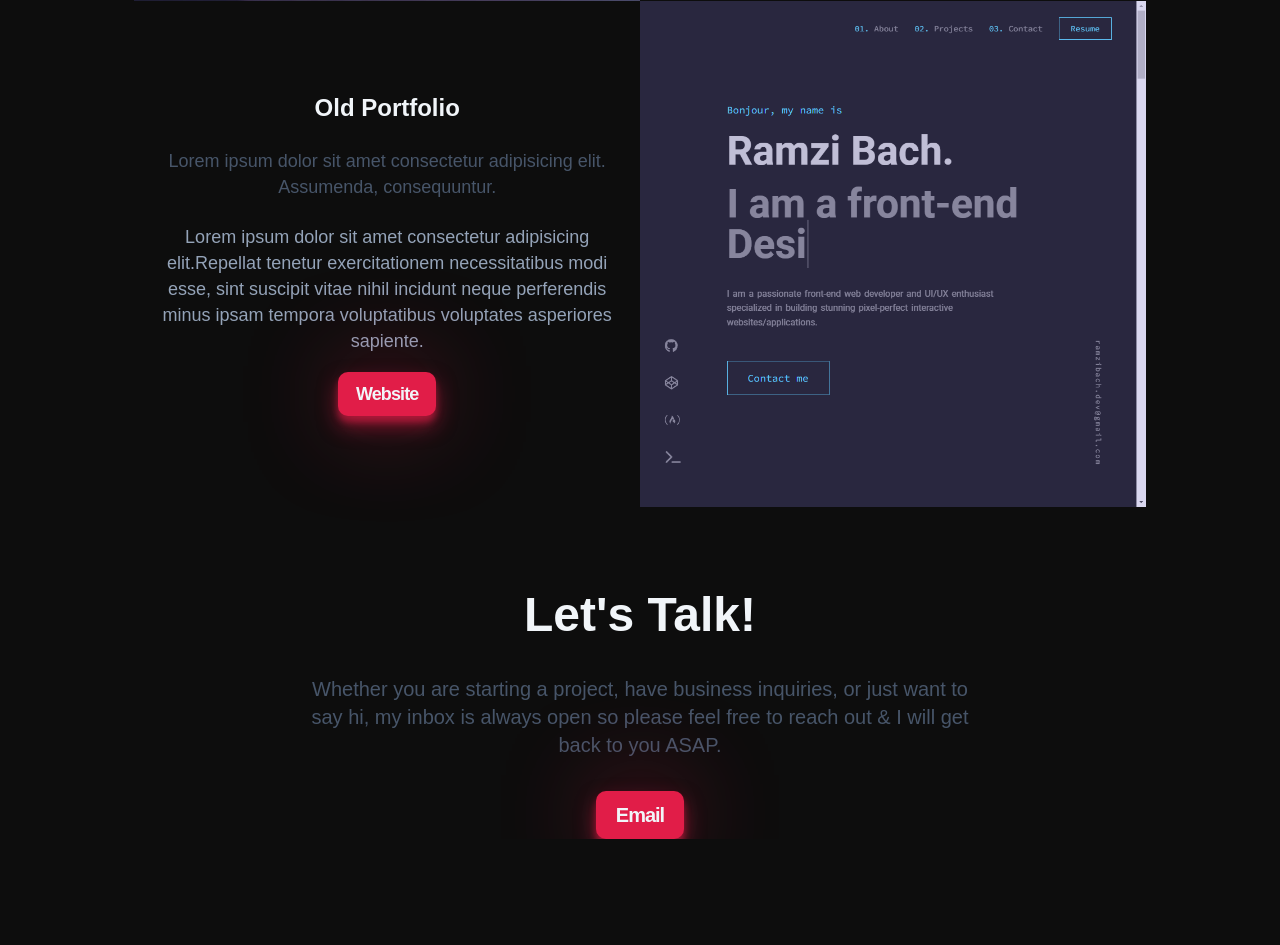
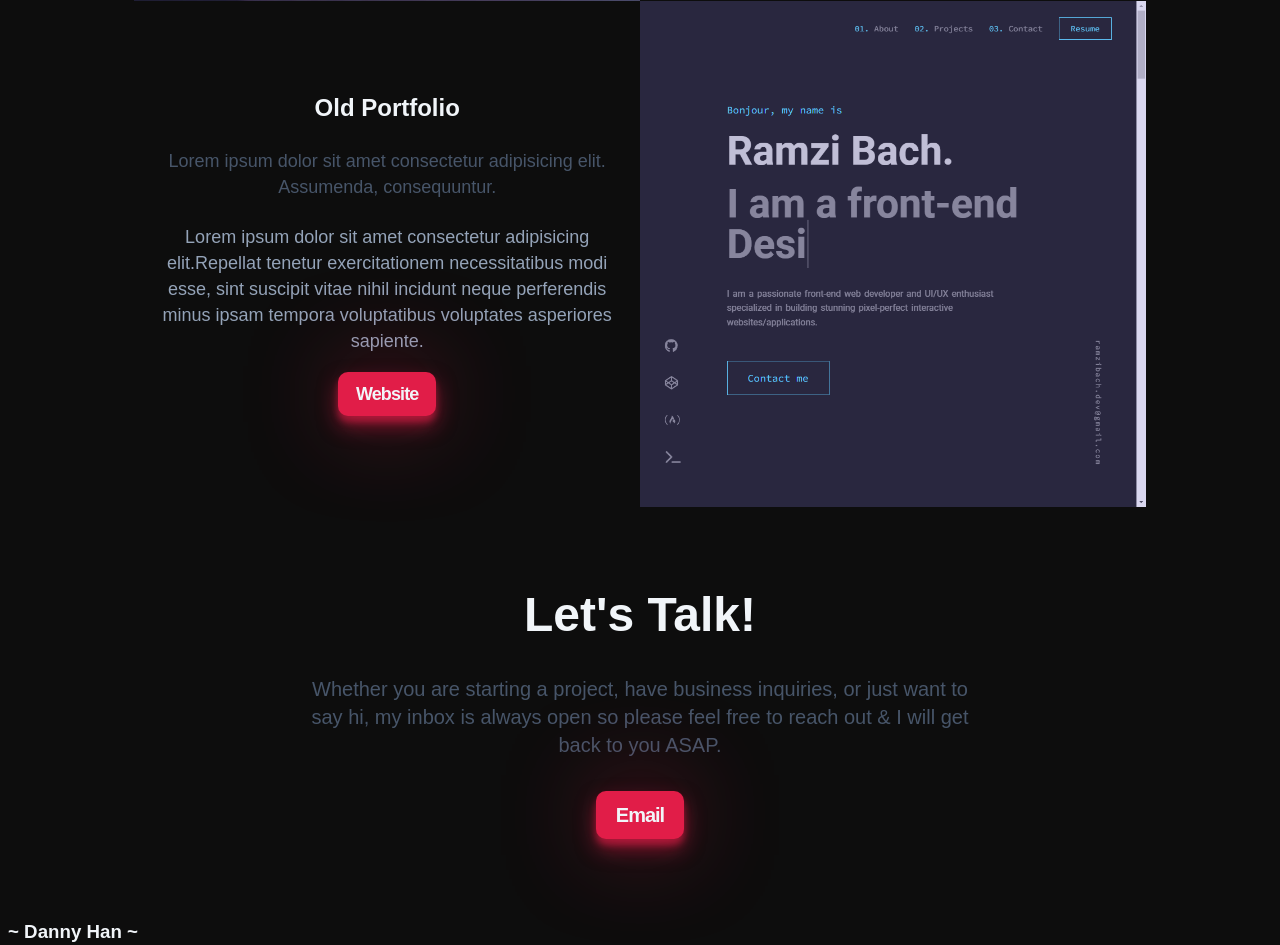
Before and after one commit to coolhuip/codgeSoftware-beta, a website built with Vite: page my-portfolio/index.html in a window 1280 px wide. Shown: the part 6107-7052 px from the top of the page. Before the commit the page ends 6946 px from the top, so only its background shows below. Built offline with nearby package versions, Linux system fonts and the light colour scheme; a web font is replaced by a local one.

Commit message:
Create footer.css

```diff
--- a/my-portfolio/index.html
+++ b/my-portfolio/index.html
@@ -320,7 +320,8 @@
         </a>
       </section>
     </main>
-    <footer>
+    <footer class="footer container section">
+      <h3 class="footer__title">~ Danny Han ~</h3>
 
     </footer>
     <script type="module" src="./src/main.js"></script>
--- a/my-portfolio/src/main.js
+++ b/my-portfolio/src/main.js
@@ -8,6 +8,7 @@ import '../styles/components/about.css';
 import '../styles/components/featured.css';
 import '../styles/components/work.css';
 import '../styles/components/contact.css';
+import '../styles/components/footer.css';
 import '../styles/utils.css';
 // We want the HIGHEST cascading priority for utile.css
     // Otherwise, it won't work.
```
Also changed, not shown: my-portfolio/styles/components/footer.css (added).
